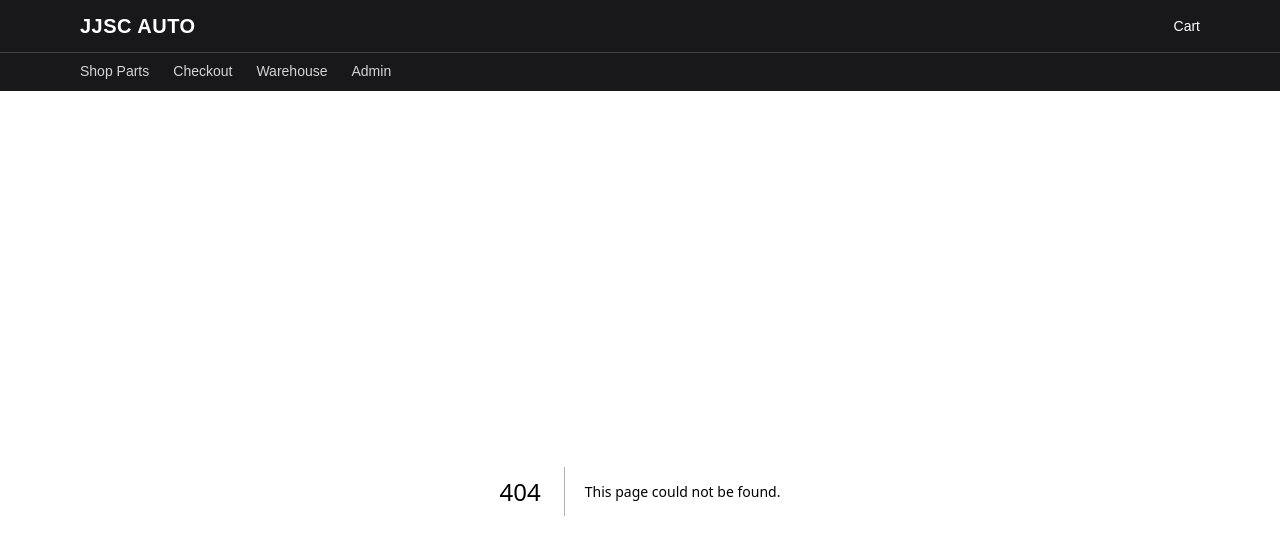
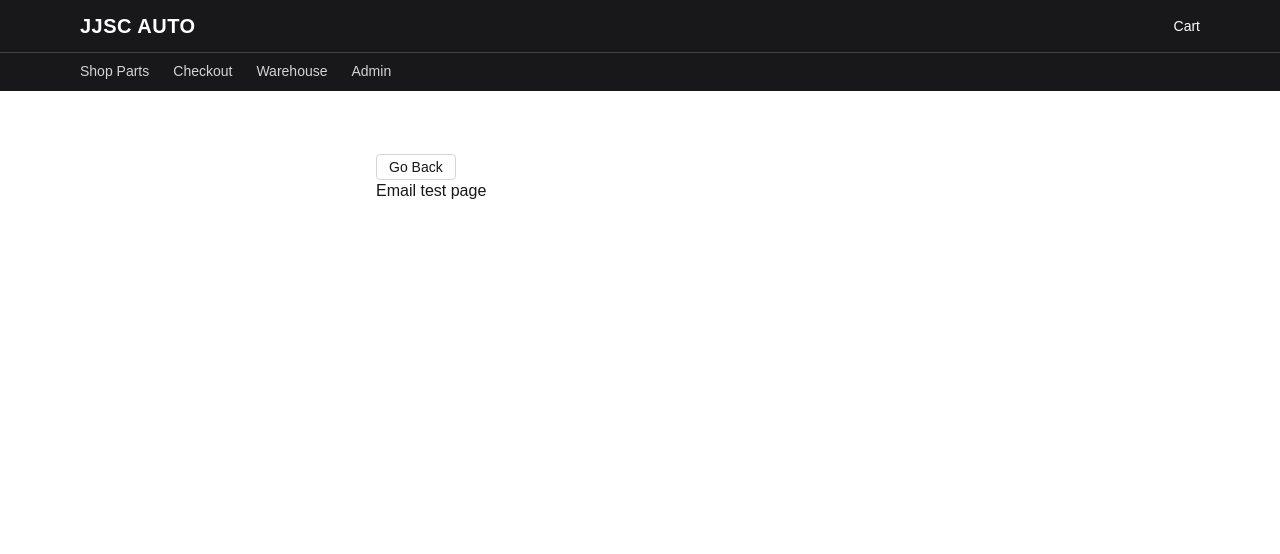
Before and after one commit to chrisbolosan/JJSC-Auto, a Next.js app in the folder web/: page /email-test in a window 1280 px wide. Before the commit this address had no page. Shown: the top 554 px of the page. Built offline with nearby package versions, Linux system fonts and the light colour scheme.

Commit message:
dummy page send emails WIP

```diff
--- /dev/null
+++ b/web/src/app/email-test/page.tsx
@@ -0,0 +1,11 @@
+'use client';
+import ReturnButton from '@/components/returnButton';
+
+export default function EmailTestPage() {
+  return (
+    <main className="mx-auto w-full max-w-xl px-6 py-16">
+      <ReturnButton />
+      <h1 className="">Email test page</h1>
+    </main>
+  );
+}
```
